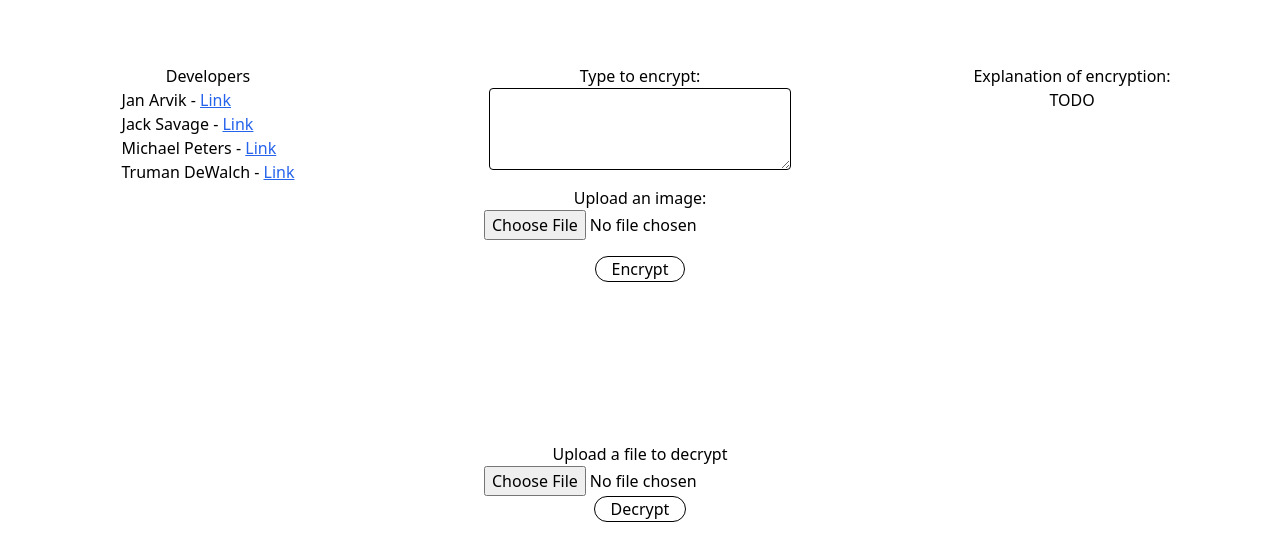
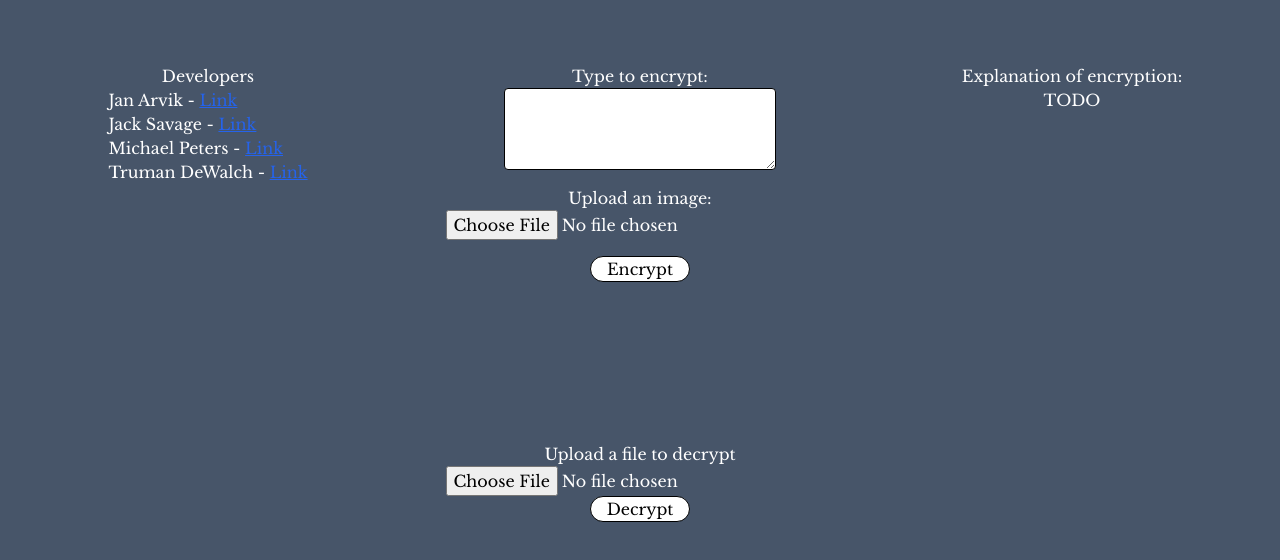
Before and after one commit to Skumbl/hips_site, a Next.js app: page / in a window 1280 px wide. Shown: the top 560 px of the page. Built offline with nearby package versions, Linux system fonts and the light colour scheme.

Commit message:
added react icons

```diff
--- a/package.json
+++ b/package.json
@@ -12,6 +12,7 @@
     "next": "13.1.6",
     "react": "18.2.0",
     "react-dom": "18.2.0",
+    "react-icons": "^4.7.1",
     "zod": "^3.20.2"
   },
   "devDependencies": {
--- a/src/pages/index.tsx
+++ b/src/pages/index.tsx
@@ -10,7 +10,7 @@ const Home: NextPage = () => {
   };
 
   return (
-    <div className="grid grid-cols-4 p-16">
+    <div className="grid grid-cols-4 p-16 bg-slate-600 text-white font-LibreBask">
       <div className="flex flex-col items-center">
         <h2>Developers</h2>
         <ul>
@@ -40,13 +40,15 @@ const Home: NextPage = () => {
           </li>
         </ul>
       </div>
+
+
       <div className="col-span-2 flex h-screen flex-col items-center">
         <label htmlFor="text-input">Type to encrypt:</label>
         <textarea
           id="text-input"
           cols={30}
           rows={3}
-          className="rounded border border-black p-1"
+          className="rounded border border-black p-1 text-black"
         />
         <label htmlFor="image-input" className="mt-4">
           Upload an image:
@@ -69,6 +71,8 @@ const Home: NextPage = () => {
           Decrypt
         </button>
       </div>
+
+
       <div className="flex flex-col items-center">
         <h2>Explanation of encryption:</h2>
         {/* TODO: Jan you got this one */}
```
Also changed, not shown: 1 other file (tests, documents, lock files or other folders).
